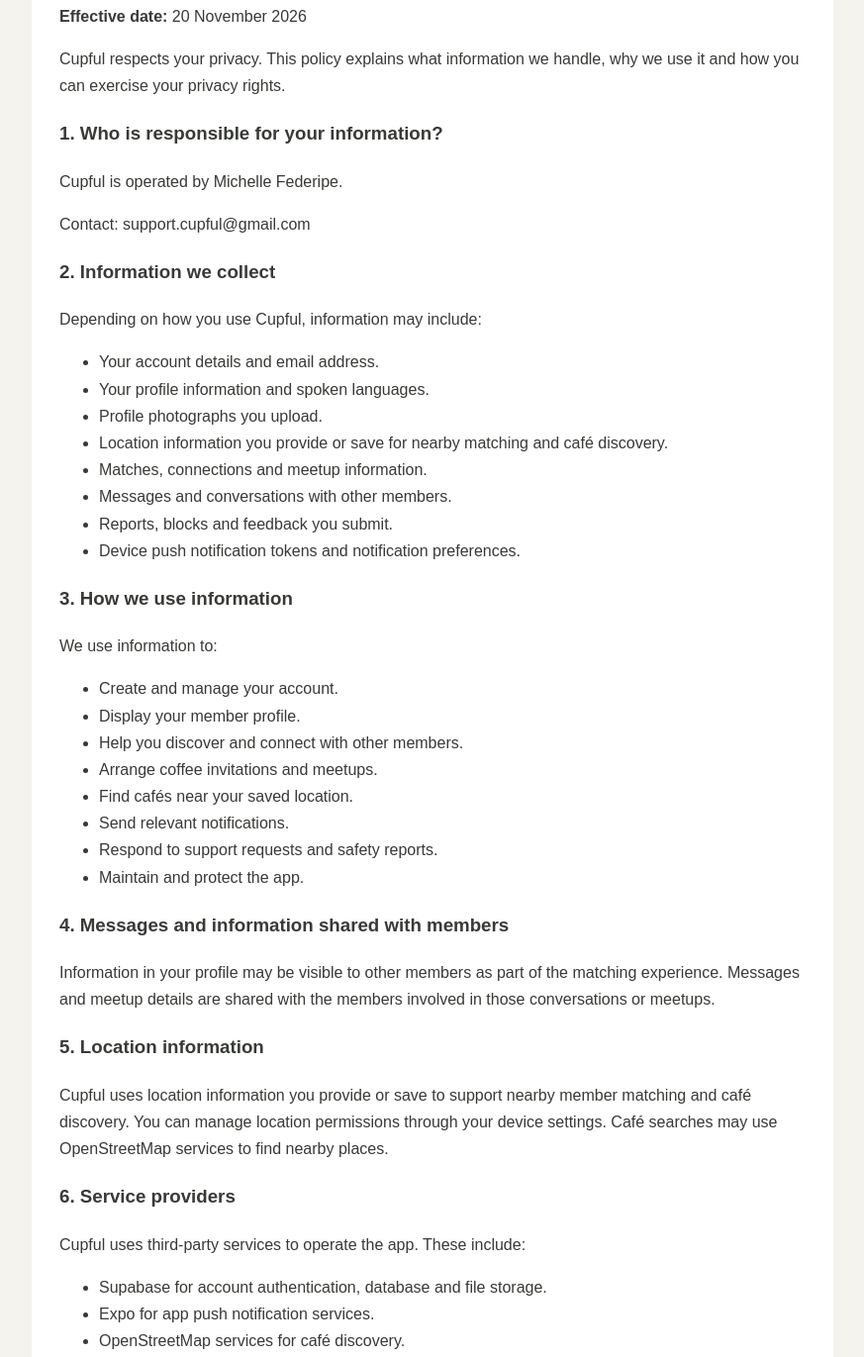
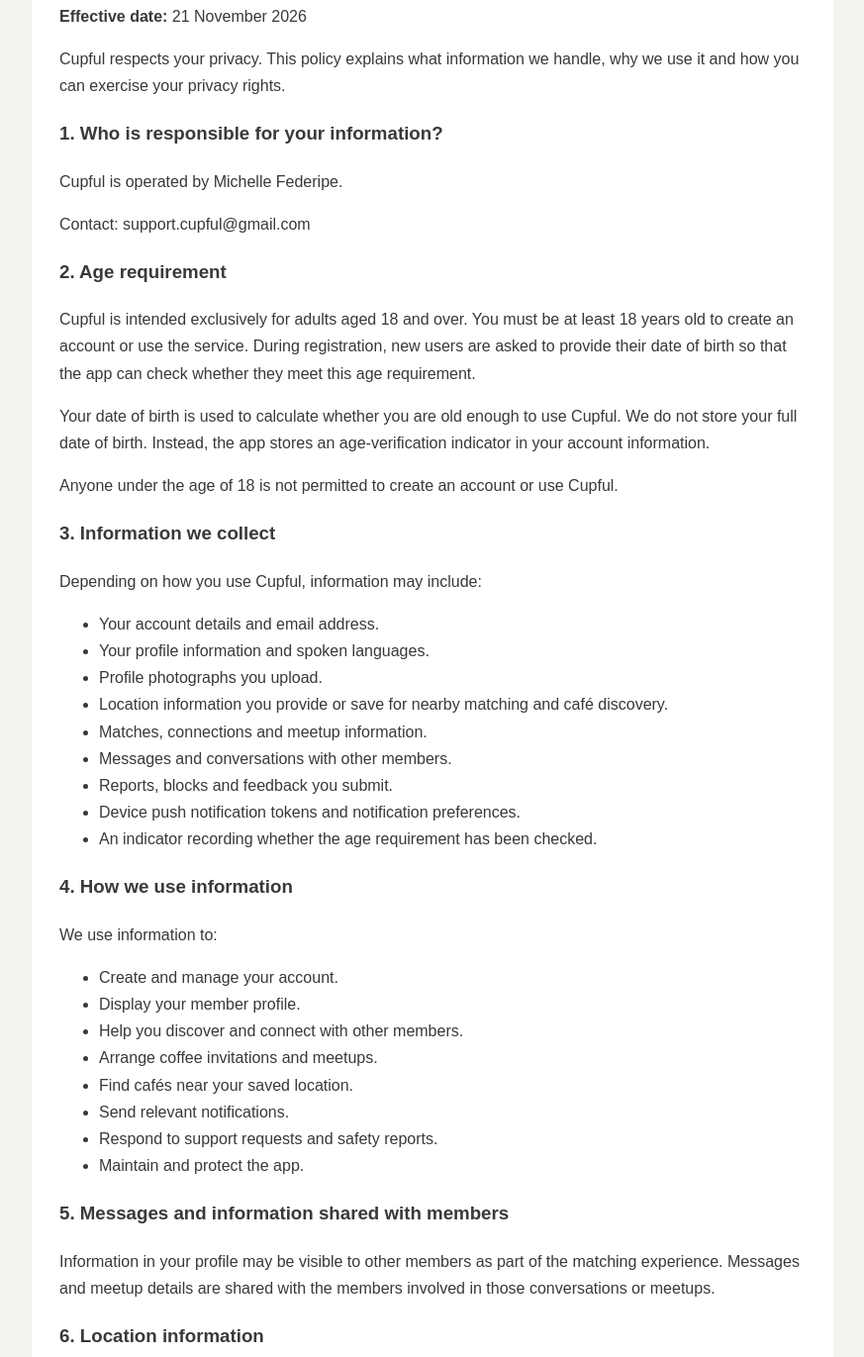
Before and after one commit to michellefederipe/cupful, a plain HTML site: page index.html in a window 1280 px wide. Shown: the part 657-2028 px from the top of the page at 99% size, without its empty margins (203-1076 px from the left). Drawn offline with Linux system fonts and the light colour scheme.

Commit message:
Update index.html

```diff
--- a/index.html
+++ b/index.html
@@ -82,7 +82,7 @@
 
 <section id="privacy">
   <h2>Privacy Policy</h2>
-  <p><strong>Effective date:</strong> 20 November 2026</p>
+  <p><strong>Effective date:</strong> 21 November 2026</p>
 
   <p>
     Cupful respects your privacy. This policy explains what
@@ -98,7 +98,26 @@
     Contact: support.cupful@gmail.com
   </p>
 
-  <h3>2. Information we collect</h3>
+  <h3>2. Age requirement</h3>
+  <p>
+    Cupful is intended exclusively for adults aged 18 and over.
+    You must be at least 18 years old to create an account or
+    use the service. During registration, new users are asked
+    to provide their date of birth so that the app can check
+    whether they meet this age requirement.
+  </p>
+  <p>
+    Your date of birth is used to calculate whether you are
+    old enough to use Cupful. We do not store your full date
+    of birth. Instead, the app stores an age-verification
+    indicator in your account information.
+  </p>
+  <p>
+    Anyone under the age of 18 is not permitted to create
+    an account or use Cupful.
+  </p>
+
+  <h3>3. Information we collect</h3>
   <p>Depending on how you use Cupful, information may include:</p>
   <ul>
     <li>Your account details and email address.</li>
@@ -109,9 +128,10 @@
     <li>Messages and conversations with other members.</li>
     <li>Reports, blocks and feedback you submit.</li>
     <li>Device push notification tokens and notification preferences.</li>
+    <li>An indicator recording whether the age requirement has been checked.</li>
   </ul>
 
-  <h3>3. How we use information</h3>
+  <h3>4. How we use information</h3>
   <p>We use information to:</p>
   <ul>
     <li>Create and manage your account.</li>
@@ -124,7 +144,7 @@
     <li>Maintain and protect the app.</li>
   </ul>
 
-  <h3>4. Messages and information shared with members</h3>
+  <h3>5. Messages and information shared with members</h3>
   <p>
     Information in your profile may be visible to other members
     as part of the matching experience. Messages and meetup
@@ -132,7 +152,7 @@
     conversations or meetups.
   </p>
 
-  <h3>5. Location information</h3>
+  <h3>6. Location information</h3>
   <p>
     Cupful uses location information you provide or save to
     support nearby member matching and café discovery.
@@ -141,7 +161,7 @@
     to find nearby places.
   </p>
 
-  <h3>6. Service providers</h3>
+  <h3>7. Service providers</h3>
   <p>
     Cupful uses third-party services to operate the app.
     These include:
@@ -157,7 +177,7 @@
     provide their services, subject to their own privacy terms.
   </p>
 
-  <h3>7. Data retention and account deletion</h3>
+  <h3>8. Data retention and account deletion</h3>
   <p>
     We keep personal information while it is needed to provide
     the service and manage your account. When you delete your
@@ -174,7 +194,7 @@
     limited period under the provider's retention processes.
   </p>
 
-  <h3>8. Your privacy rights</h3>
+  <h3>9. Your privacy rights</h3>
   <p>
     Depending on applicable law, including the GDPR, you may
     have rights to access, correct, delete or restrict the
@@ -190,21 +210,21 @@
     Dutch Data Protection Authority (Autoriteit Persoonsgegevens).
   </p>
 
-  <h3>9. Security</h3>
+  <h3>10. Security</h3>
   <p>
     We use technical and organisational measures intended
     to protect account information. No online service can
     guarantee absolute security.
   </p>
 
-  <h3>10. Changes to this policy</h3>
+  <h3>11. Changes to this policy</h3>
   <p>
     We may update this policy when Cupful changes or when
     necessary to reflect legal requirements. The latest
     version will be published on this page.
   </p>
 
-  <h3>11. Contact</h3>
+  <h3>12. Contact</h3>
   <p>
     For privacy questions, contact
     <a href="mailto:support.cupful@gmail.com">support.cupful@gmail.com</a>.
```
